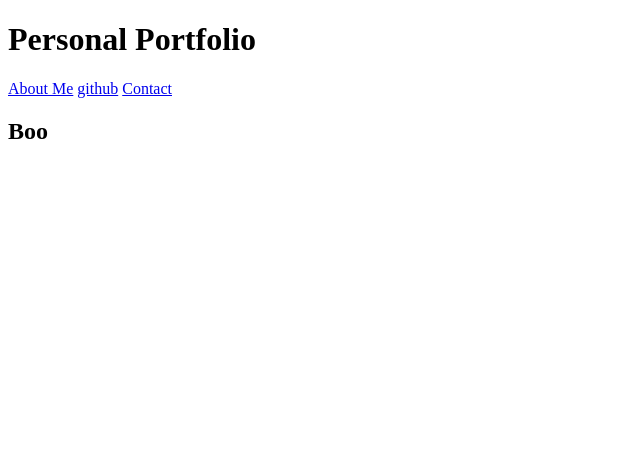
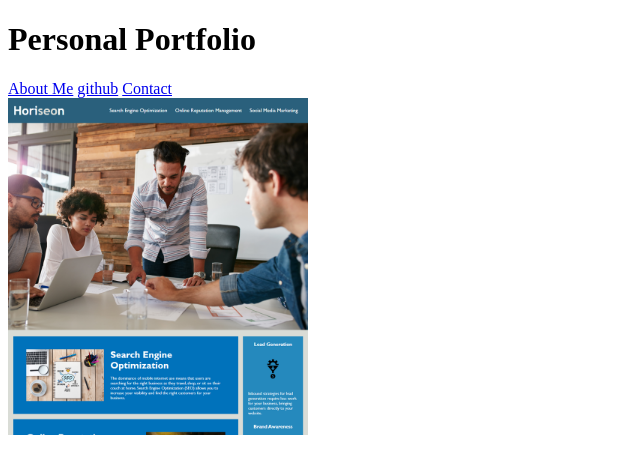
Before and after one commit to tarrol/scaling-enigma, a plain HTML site: page index.html in a window 1280 px wide. Shown: the whole page, without its empty margins (0-640 px from the left). Drawn offline with Linux system fonts and the light colour scheme.

Commit message:
Added an image and linked it to deployed page.

```diff
--- a/assets/css/styles.css
+++ b/assets/css/styles.css
@@ -0,0 +1,9 @@
+
+
+
+#horiseon {
+  width: 300px;
+  height: 337px;
+  object-fit: cover;
+  object-position: 100% 0;
+}
--- a/index.html
+++ b/index.html
@@ -5,6 +5,7 @@
   <meta http-equiv="X-UA-Compatible" content="IE=edge">
   <meta name="viewport" content="width=device-width, initial-scale=1.0">
   <title>Andrey Portfolio</title>
+  <link rel="stylesheet" href="/assets/css/styles.css">
 </head>
 
 
@@ -21,13 +22,14 @@
   </header>
 
   <main>
+    <section>
 
-    <h2 id="about-me">Boo</h2>
-    <!-- <h2>Andrey Skorodumov</h2>
-    <h3>github.com/tarrol</h3> -->
-
-  </main>
-
+      <div>
+        <a  href="https://tarrol.github.io/horiseon-webpage/" >
+        <img id="horiseon" src="./assets/images/web-page-1.png" alt="Example portfolio page 1" >
+        </a>
+      </div>
+    </section>
 
   <footer>
 
@@ -37,3 +39,9 @@
 
 
 </html>
+
+<!-- ">" creates a nested element
+     "+" creates a sibling element
+     "." creates a class element
+     "#" creates a id element
+     "*" multiplies the effect-->
```
Also changed, not shown: assets/images/web-page-1.png (added), 3 other files.
